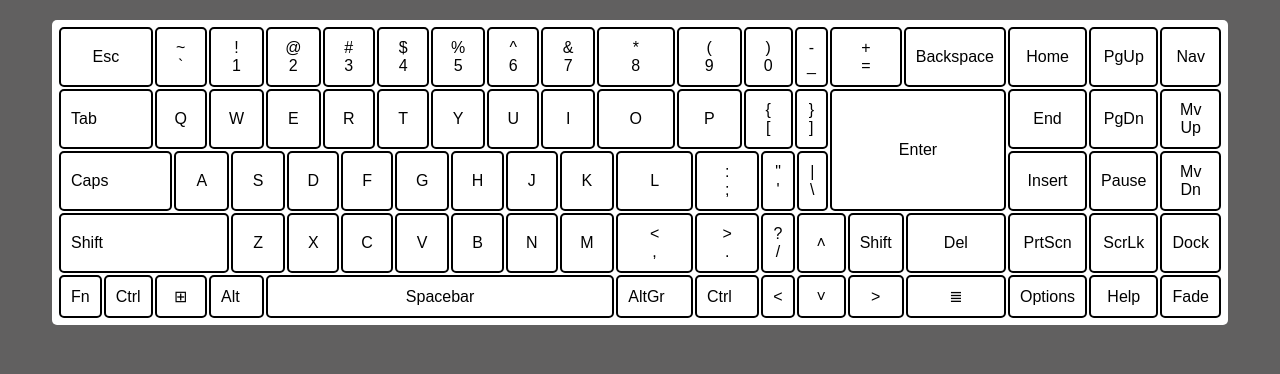
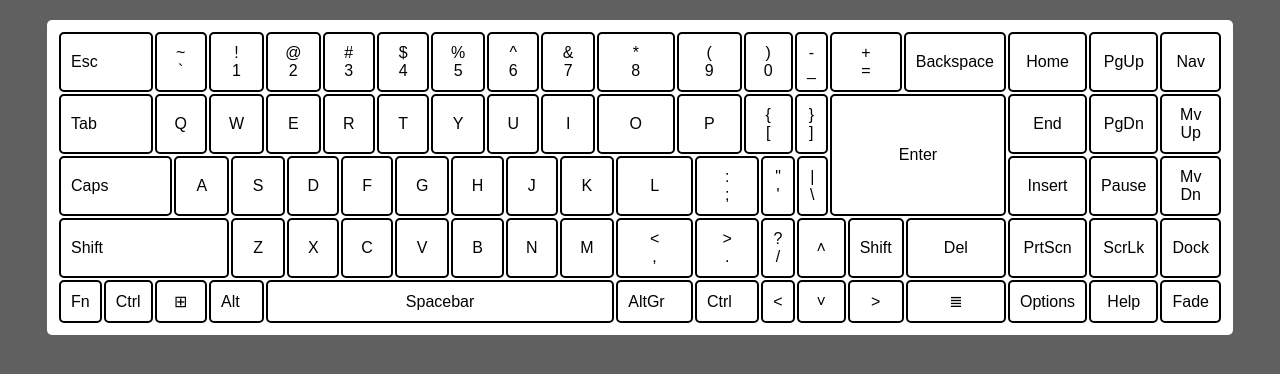
Before and after one commit to devgus21/front-end-projects, a plain HTML site: page virtual-keyboard-project/index.html in a window 1280 px wide. Drawn offline with Linux system fonts and the light colour scheme.

Commit message:
projeto teclado virtual atualizado

```diff
--- a/virtual-keyboard-project/index.html
+++ b/virtual-keyboard-project/index.html
@@ -7,9 +7,10 @@
     <link rel="stylesheet" href="style.css">
 </head>
 <body>
+    <div id="container">
         <table>
             <tr>
-            <td colspan="2">Esc</td>
+                <td colspan="2" class="leftKeys">Esc</td>
                 <td colspan="2">~<br>`</td>
                 <td colspan="2">!<br>1</td>
                 <td colspan="2">@<br>2</td>
@@ -28,7 +29,6 @@
                 <td>PgUp</td>
                 <td>Nav</td>
             </tr>
-
             <tr>
                 <td colspan="2" class="leftKeys">Tab</td>
                 <td colspan="2">Q</td>
@@ -48,7 +48,6 @@
                 <td>PgDn</td>
                 <td>Mv Up<br></td>
             </tr>
-
             <tr>
                 <td colspan="3" class="leftKeys">Caps</td>
                 <td colspan="2">A</td>
@@ -67,7 +66,6 @@
                 <td>Pause</td>
                 <td>Mv Dn</td>
             </tr>
-
             <tr>
                 <td colspan="5" class="leftKeys">Shift</td>
                 <td colspan="2">Z</td>
@@ -87,7 +85,6 @@
                 <td>ScrLk</td>
                 <td>Dock</td>
             </tr>
-
             <tr>
                 <td class="leftKeys">Fn</td>
                 <td class="leftKeys">Ctrl</td>
@@ -105,5 +102,6 @@
                 <td>Fade</td>
             </tr>
         </table>
+    </div>
 </body>
 </html>
--- a/virtual-keyboard-project/style.css
+++ b/virtual-keyboard-project/style.css
@@ -14,8 +14,9 @@ table {
     background-color: rgb(255, 255, 255);
     background-size: 10px;
     border-radius: 5px;
-    padding: 5px;
+    padding: 10px;
     box-sizing: border-box;
+
 }
 
 td {
@@ -47,3 +48,7 @@ td:hover {
         margin-bottom: 5px;
     }
 }
+
+div#container {
+    overflow-x: auto;
+}
```
Lines whose indentation alone changed are shown as unchanged.
